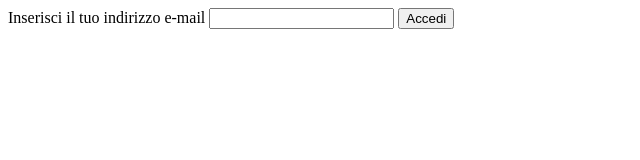
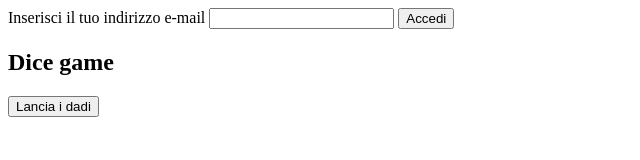
Before and after one commit to marcoaufiero/js-mail-dadi, a plain HTML site: page index.html in a window 1280 px wide. Shown: the whole page, without its empty margins (0-640 px from the left). Drawn offline with Linux system fonts and the light colour scheme.

Commit message:
function dice game added

```diff
--- a/assets/js/main.js
+++ b/assets/js/main.js
@@ -20,3 +20,32 @@ function submit(){
         document.getElementById('mailVerification').innerHTML = `<p>L'indirizzo e-mail non è presente</p>`
     }
 }
+
+
+function diceButton(){
+
+    userDie = Math.round(Math.random() * 5) + 1;
+    cpuDie = Math.round(Math.random() * 5) + 1;
+
+    if(userDie > cpuDie){
+        console.log('hai vinto')
+        console.log(`${userDie} ${cpuDie}`)
+        document.getElementById('userDie').innerHTML = `Il risultato del tuo dado è ${userDie}`
+        document.getElementById('cpuDie').innerHTML = `Il risultato del dado avversario è ${cpuDie}`
+        document.getElementById('gameResult').innerHTML = `Hai vinto!`
+    }else if(userDie < cpuDie){
+        console.log('hai perso')
+        console.log(`${userDie} ${cpuDie}`)
+        document.getElementById('userDie').innerHTML = `Il risultato del tuo dado è ${userDie}`
+        document.getElementById('cpuDie').innerHTML = `Il risultato del dado avversario è ${cpuDie}`
+        document.getElementById('gameResult').innerHTML = `Hai perso`
+    }else{
+        console.log('pareggio')
+        console.log(`${userDie} ${cpuDie}`)
+        document.getElementById('userDie').innerHTML = `Il risultato del tuo dado è ${userDie}`
+        document.getElementById('cpuDie').innerHTML = `Il risultato del dado avversario è ${cpuDie}`
+        document.getElementById('gameResult').innerHTML = `Hai pareggiato`
+    }
+
+
+}
--- a/index.html
+++ b/index.html
@@ -21,6 +21,15 @@
 
     </div>
 
+    <div>
+        <h2>Dice game</h2>
+        <button onclick="diceButton()">Lancia i dadi</button>
+        <div>
+            <h3 id="userDie"></h3>
+            <h3 id="cpuDie"></h3>
+            <h2 id="gameResult"></h2>
+        </div>
+    </div>
 
     <script src="./assets/js/main.js"></script>
 </body>
```
